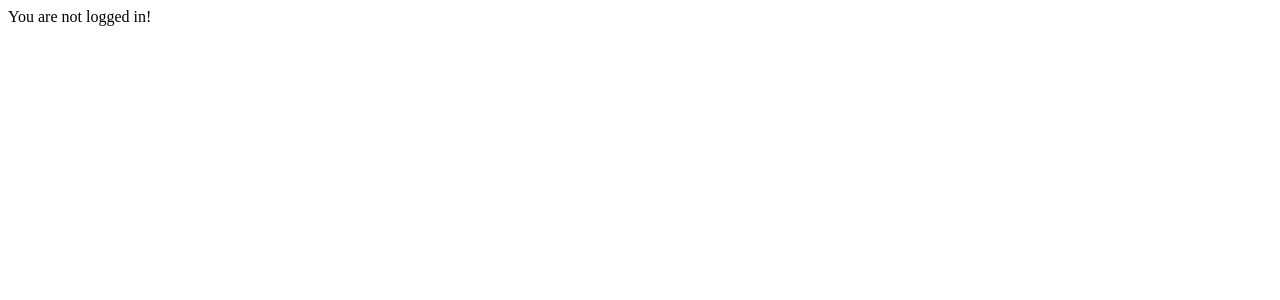
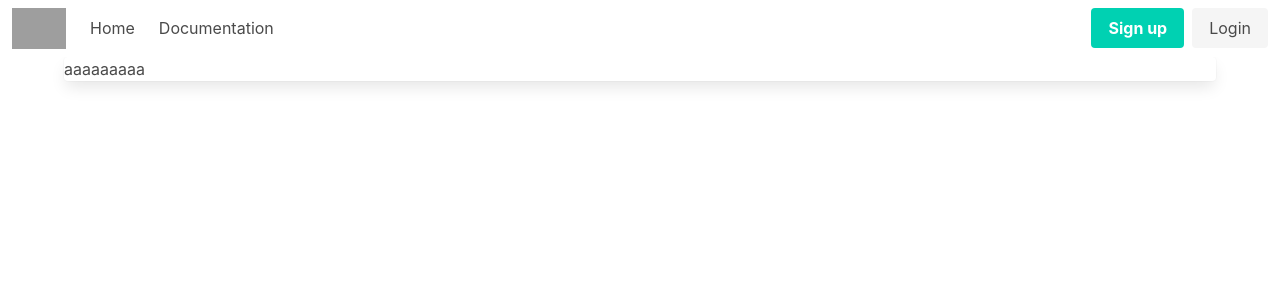
Before and after one commit to Futuro212/vue-hobby-lab, a Vue app: page / in a window 1280 px wide. Shown: the top 300 px of the page. Built offline with nearby package versions, Linux system fonts and the light colour scheme; no server answers; grey boxes are pictures that could not be loaded.

Commit message:
Added sass and first version of navbar

```diff
--- a/package.json
+++ b/package.json
@@ -12,6 +12,7 @@
     "format": "prettier --write src/"
   },
   "dependencies": {
+    "bulma": "^0.9.4",
     "firebase": "^10.3.1",
     "pinia": "^2.1.6",
     "vue": "^3.3.4",
@@ -28,6 +29,7 @@
     "eslint-plugin-vue": "^9.16.1",
     "npm-run-all": "^4.1.5",
     "prettier": "^3.0.0",
+    "sass": "^1.66.1",
     "typescript": "~5.1.6",
     "vite": "^4.4.9",
     "vue-tsc": "^1.8.8"
--- a/src/App.vue
+++ b/src/App.vue
@@ -1,11 +1,94 @@
 <template>
+  <nav class="navbar" role="navigation" aria-label="main navigation">
+    <div class="navbar-brand">
+
+      <RouterLink class="navbar-item" to="/">
+        <img src="https://upload.wikimedia.org/wikipedia/commons/thumb/2/24/LEGO_logo.svg/500px-LEGO_logo.svg.png?20221012140704" width="54">
+      </RouterLink>
+
+      <button role="button" @click="toggleNav" class="navbar-burger" :class="{'is-active': mobileNavIsActive}" aria-label="menu" aria-expanded="false" data-target="navbarBasicExample">
+        <span aria-hidden="true"></span>
+        <span aria-hidden="true"></span>
+        <span aria-hidden="true"></span>
+      </button>
+    </div>
+
+    <div id="navbarBasicExample" :class="{'is-active': mobileNavIsActive}" class="navbar-menu">
+      <div class="navbar-start">
+        <RouterLink class="navbar-item" to="/">Home</RouterLink>
+
+        <a v-if="user.loggedIn" class="navbar-item">
+          My Legos
+        </a>
+
+        <a class="navbar-item">
+          Documentation
+        </a>
+
+      </div>
+
+      <div class="navbar-end">
+        <div class="navbar-item">
+          <div class="buttons">
+            <div class="logged-out-section" v-if="!user.loggedIn">
+              <RouterLink class="button is-primary" to="/register"><strong>Sign up</strong></RouterLink>
+              <RouterLink class="button is-light" to="/login">Login</RouterLink>
+            </div>
+            <div class="logged-in-section" v-else>
+              <p class="greeting-message">Greetings {{ user.data.displayName }}</p>
+              <button @click.prevent="signOut" class="button is-danger">Log Out</button>
+            </div>
+          </div>
+        </div>
+      </div>
+    </div>
+  </nav>
   <RouterView />
 </template>
 
 <script setup lang="ts">
-  import { RouterView } from 'vue-router'
+  import { RouterLink, RouterView, useRouter } from 'vue-router'
+  import { ref } from 'vue';
+  import { useAuthStore } from '@/stores/auth';
+  import { auth } from '@/firebase/init';
+  import { storeToRefs } from 'pinia';
+
+  const store = useAuthStore();
+  const router = useRouter();
+
+  auth.onAuthStateChanged(user => {
+    store.fetchUser(user);
+  });
+
+  const { user } = storeToRefs(store);
+  const mobileNavIsActive = ref(false);
+
+  const toggleNav = () => {mobileNavIsActive.value = !mobileNavIsActive.value }
+
+  const signOut = async () => {
+    await store.logOut();
+    router.push('/')
+  }
 </script>
 
 
-<style scoped>
+<style lang="scss">
+@import "../node_modules/bulma/bulma";
+.navbar-burger {
+  align-self: center;
+}
+
+.navbar-item img {
+    max-height: unset;
+}
+
+.logged-in-section {
+  display: flex;
+}
+
+.greeting-message {
+  align-self: center;
+  margin-right: 0.5em;
+  padding-bottom: 5px;
+}
 </style>
--- a/src/stores/auth.ts
+++ b/src/stores/auth.ts
@@ -26,7 +26,8 @@ export const useAuthStore = defineStore({
     async register({email, password, name}) {
       const response = await createUserWithEmailAndPassword(auth, email, password);
       if (response) {
-        this.setUser(response.user);
+        const newUserData = {...response.user, ...{displayName: name}}
+        this.setUser(newUserData);
         updateProfile(response.user, {displayName: name});
       } else {
           throw new Error('Unable to register user')
--- a/src/views/DashboardView.vue
+++ b/src/views/DashboardView.vue
@@ -3,22 +3,7 @@
         <div class="row justify-content-center">
             <div class="col-md-8">
             <div class="card">
-                <div v-if="user.loggedIn">
-
-                <div class="card-header">Welcome, {{user.data.displayName}}</div>
-                <div class="card-body">
-                <div class="alert alert-success" role="alert">
-                    You are logged in!
-                <div class="my-4">
-                        <button  @click.prevent="signOut" class="btn btn-primary">Log Out</button>
-                </div>
-                    </div>
-                </div>
-
-                </div>
-                <div v-else class="alert alert-danger" role="alert">
-                    You are not logged in!
-                </div>
+                aaaaaaaaa
             </div>
             </div>
         </div>
@@ -26,26 +11,11 @@
 </template>
 
 <script setup lang="ts">
-    import { useRouter } from "vue-router";
-    import { useAuthStore } from '../stores/auth'
-    import { auth } from '@/firebase/init';
-    import { storeToRefs } from 'pinia'
 
-    const store = useAuthStore()
-    const router = useRouter()
 
-    auth.onAuthStateChanged(user => {
-        store.fetchUser(user);
-    });
 
-    const { user } = storeToRefs(store);
-
-    const signOut = async () => {
-        await store.logOut();
-        router.push('/')
-    }
 </script>
 
-<style>
+<style lang="sass">
 
 </style>
```
Also changed, not shown: 2 other files (tests, documents, lock files or other folders).
